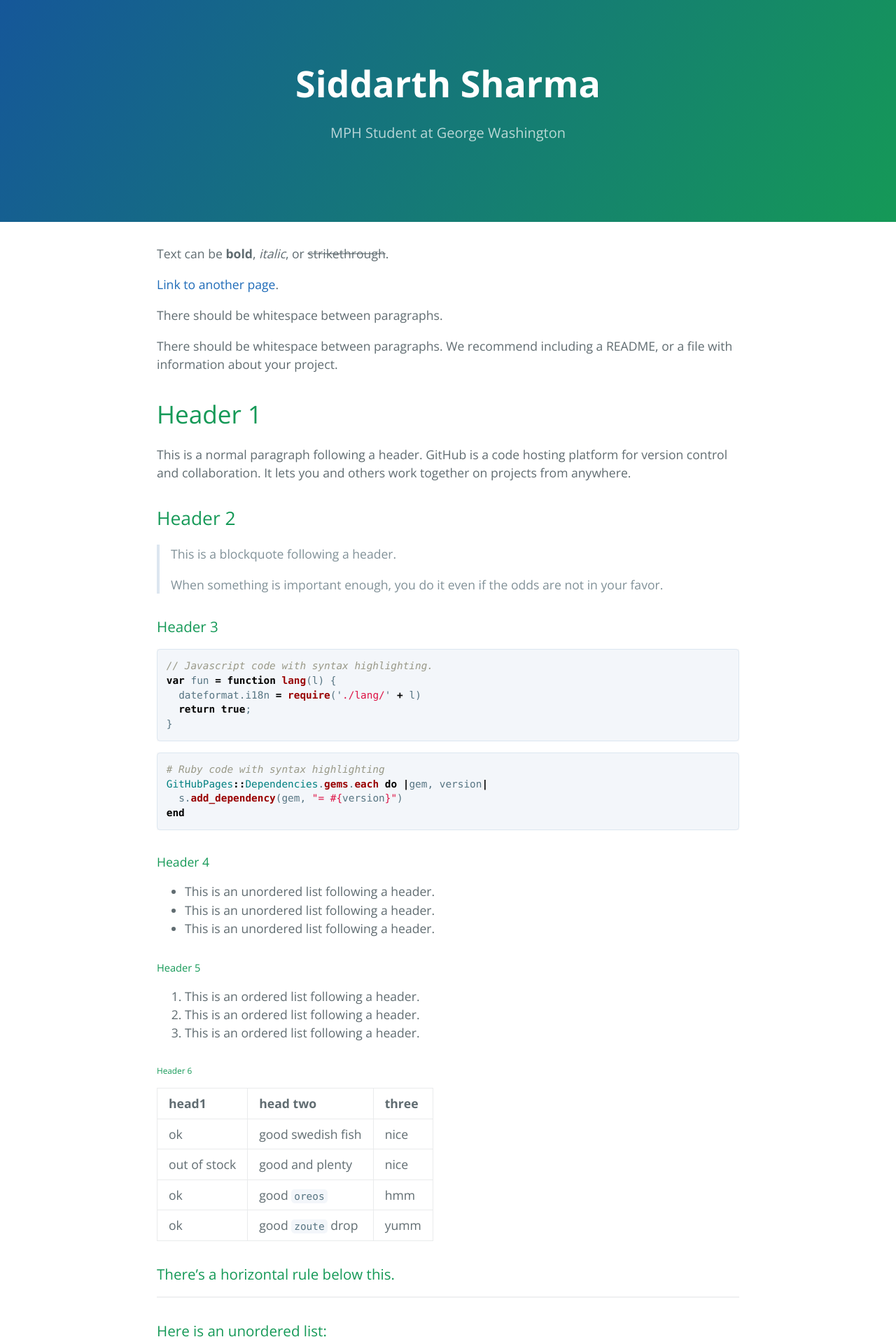
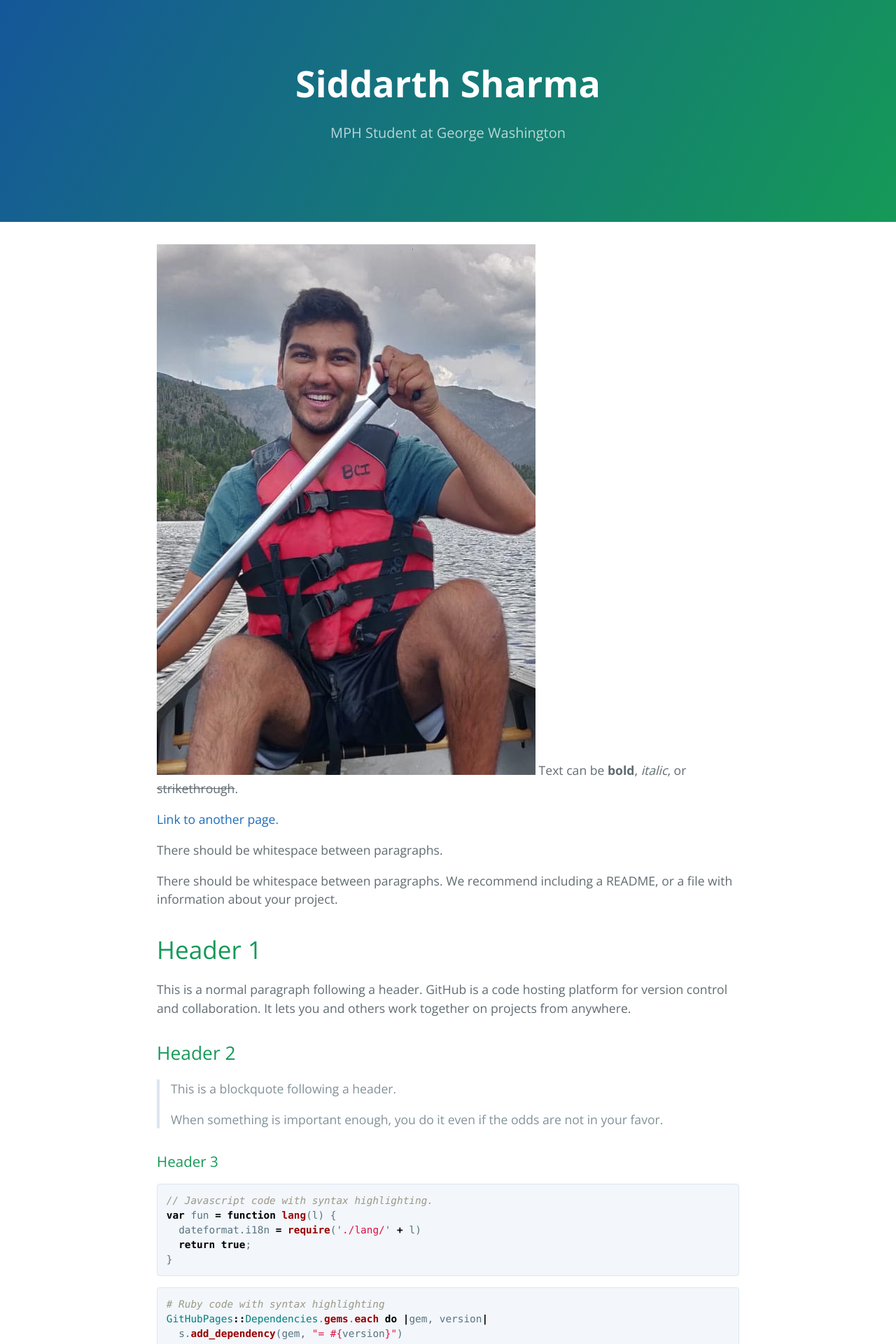
Before and after one commit to SiddarthMSharma/SiddarthMSharma.github.io, a Jekyll site: the page built from index.md, in a window 1280 px wide. Shown: the top 1920 px of the page at 70% size. Built offline with Jekyll 4.4.1, drawn with Linux system fonts in a browser that asks for light colours.

Commit message:
added an image maybe

```diff
--- a/index.md
+++ b/index.md
@@ -1,7 +1,7 @@
 ---
 layout: default
 ---
-
+![Picture](assets/portfolio.png)
 Text can be **bold**, _italic_, or ~~strikethrough~~.
 
 [Link to another page](./another-page.html).
```
Also changed, not shown: assets/portfolio.png (added).
